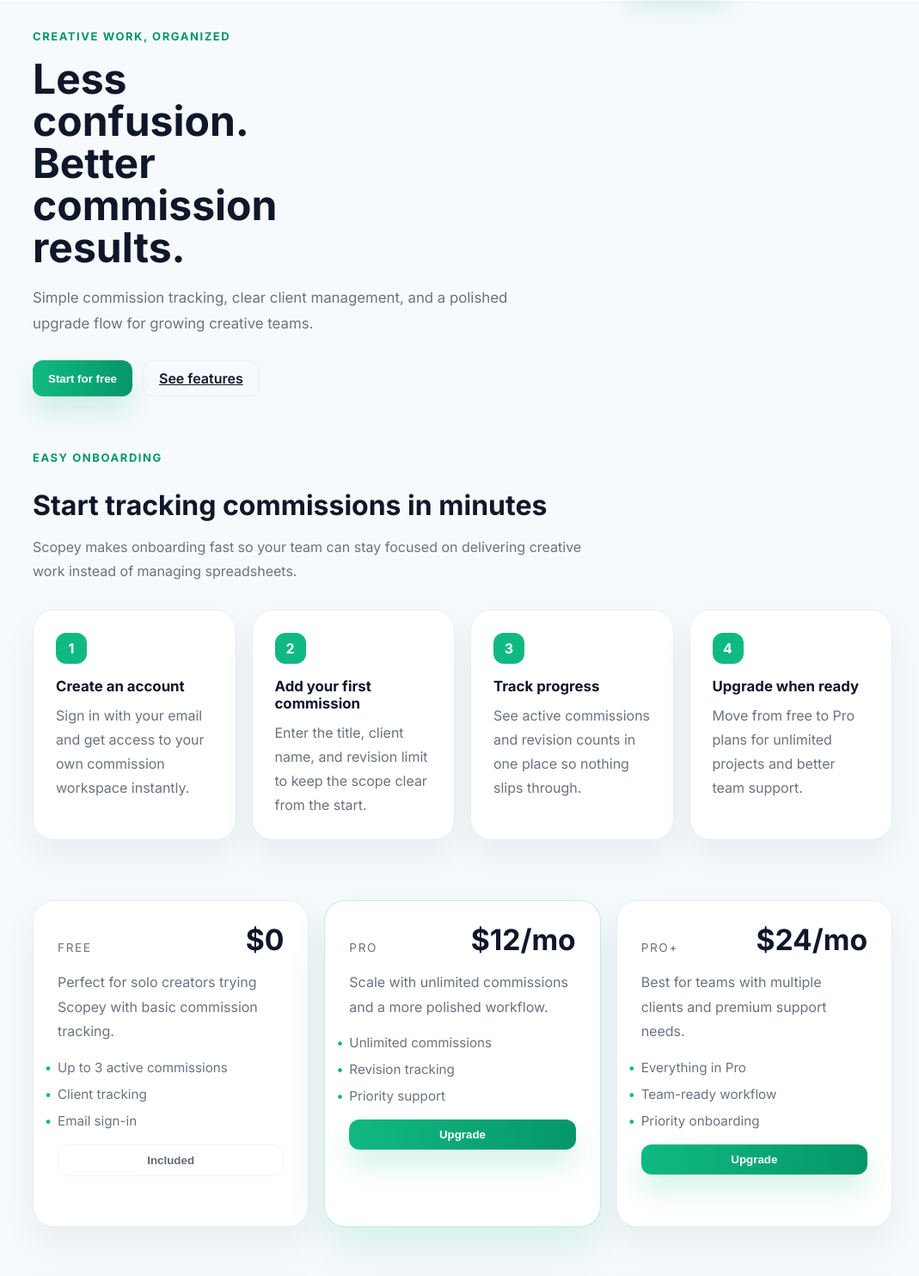
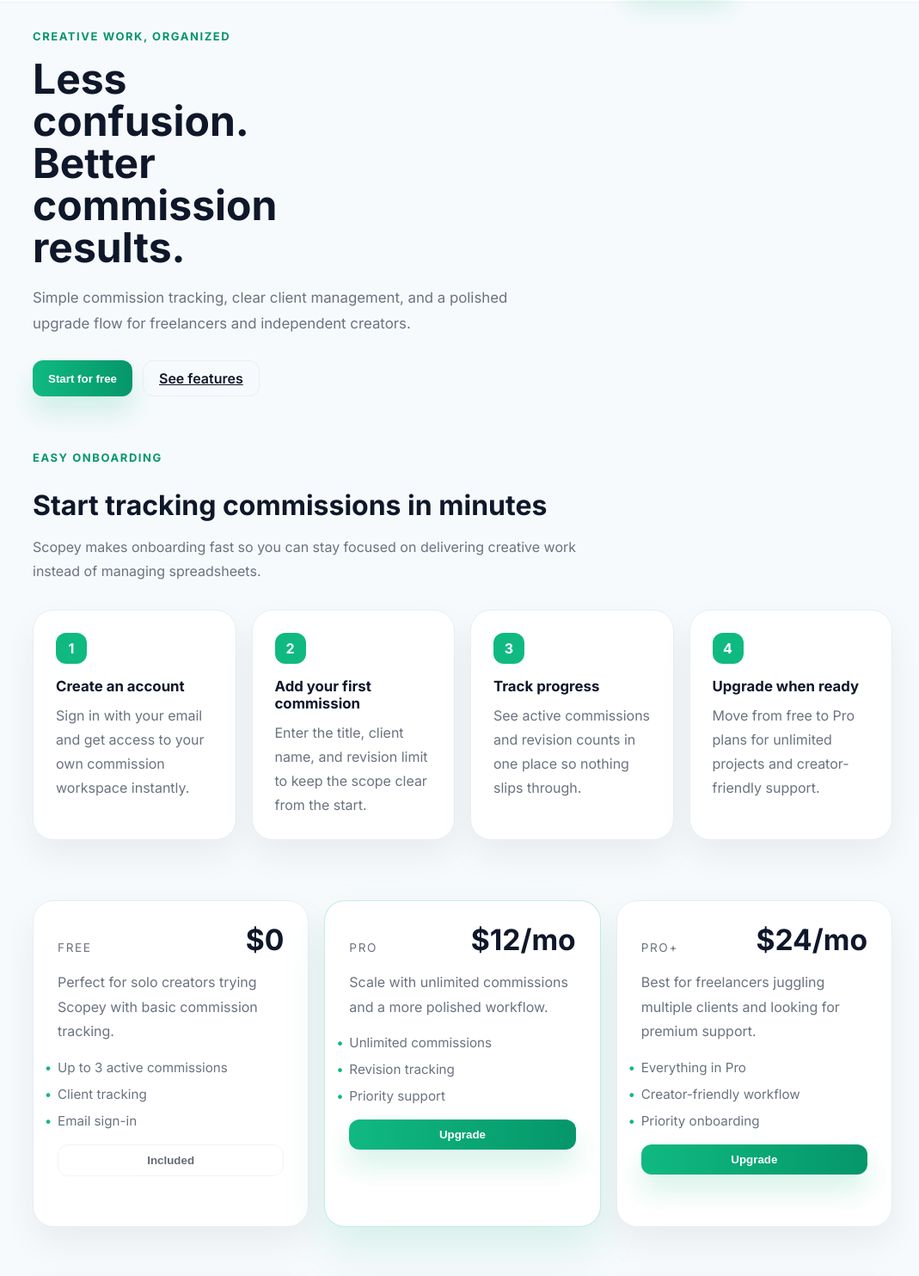
Before and after one commit to Whalebones/Scopey, a website: page index.html in a window 1280 px wide. Shown: the part 123-1607 px from the top of the page at 86% size, without its empty margins (102-1171 px from the left). Drawn offline with nearby package versions, Linux system fonts and the light colour scheme; a script that the page names is missing.

Commit message:
Update site copy for freelancers and independent creators

```diff
--- a/index.html
+++ b/index.html
@@ -24,7 +24,7 @@
       </svg>
       <div>
         <strong class="brand-name">Scopey</strong>
-        <p class="brand-tagline">Commission tracking for creative teams.</p>
+        <p class="brand-tagline">Commission tracking for freelancers and independent creators.</p>
       </div>
     </div>
     <div class="actions" aria-label="Primary actions">
@@ -42,7 +42,7 @@
     <div class="hero-copy">
       <span class="eyebrow">Creative work, organized</span>
       <h1>Less confusion. Better commission results.</h1>
-      <p class="lead">Simple commission tracking, clear client management, and a polished upgrade flow for growing creative teams.</p>
+      <p class="lead">Simple commission tracking, clear client management, and a polished upgrade flow for freelancers and independent creators.</p>
       <div class="hero-actions">
         <button class="btn btn-primary" onclick="showAuthModal()">Start for free</button>
         <a class="btn btn-secondary" href="#features">See features</a>
@@ -93,7 +93,7 @@
       </article>
       <article class="card small">
         <div class="card-title">Plan guidance</div>
-        <p class="card-copy">Free users can add up to 3 commissions. Upgrade for unlimited tracking and priority support.</p>
+        <p class="card-copy">Free users can add up to 3 commissions. Upgrade for unlimited tracking and creator-friendly support.</p>
       </article>
     </section>
 
@@ -104,7 +104,7 @@
     <div class="section-heading">
       <span class="eyebrow">Easy onboarding</span>
       <h2>Start tracking commissions in minutes</h2>
-      <p>Scopey makes onboarding fast so your team can stay focused on delivering creative work instead of managing spreadsheets.</p>
+      <p>Scopey makes onboarding fast so you can stay focused on delivering creative work instead of managing spreadsheets.</p>
     </div>
     <div class="onboarding-grid">
       <article class="step-card">
@@ -125,7 +125,7 @@
       <article class="step-card">
         <div class="step-number">4</div>
         <h3>Upgrade when ready</h3>
-        <p>Move from free to Pro plans for unlimited projects and better team support.</p>
+        <p>Move from free to Pro plans for unlimited projects and creator-friendly support.</p>
       </article>
     </div>
   </section>
@@ -164,10 +164,10 @@
         <span>Pro+</span>
         <strong class="price-value">$24/mo</strong>
       </div>
-      <p class="price-description">Best for teams with multiple clients and premium support needs.</p>
+      <p class="price-description">Best for freelancers juggling multiple clients and looking for premium support.</p>
       <ul class="price-list">
         <li>Everything in Pro</li>
-        <li>Team-ready workflow</li>
+        <li>Creator-friendly workflow</li>
         <li>Priority onboarding</li>
       </ul>
       <button class="btn btn-primary" onclick="upgrade('pro_plus')">Upgrade</button>
```
Also changed, not shown: README.md.
